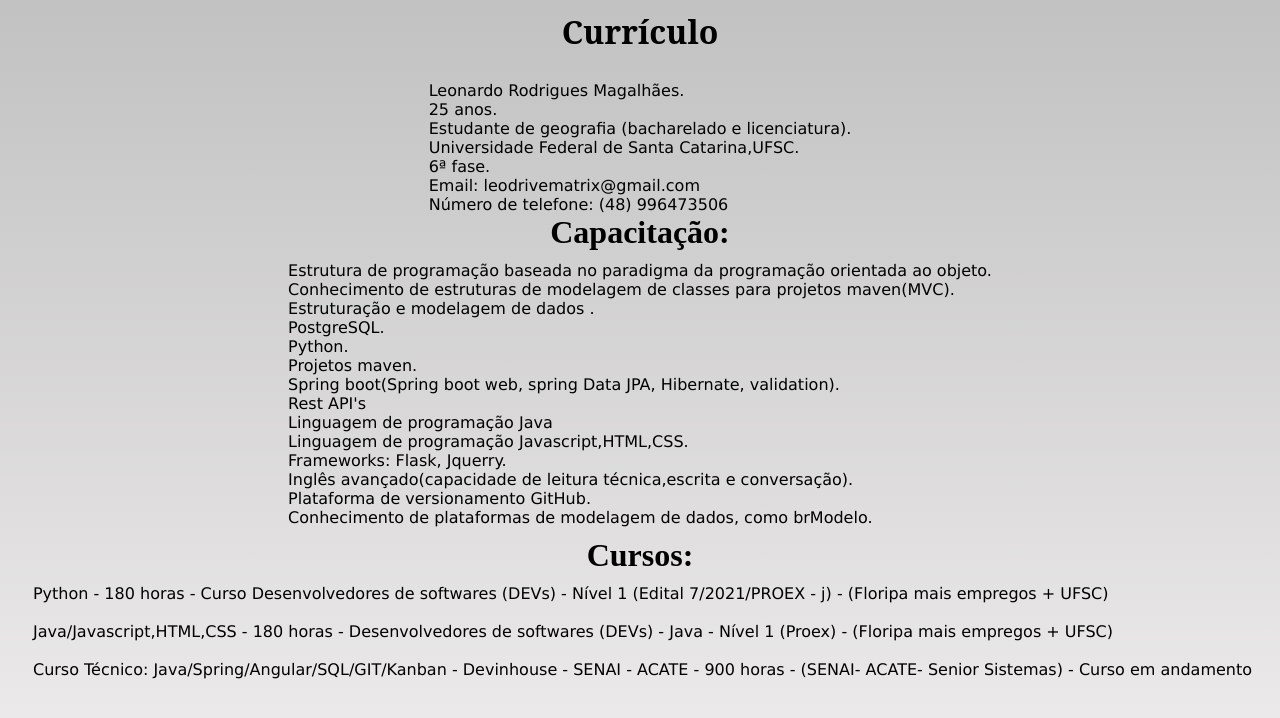
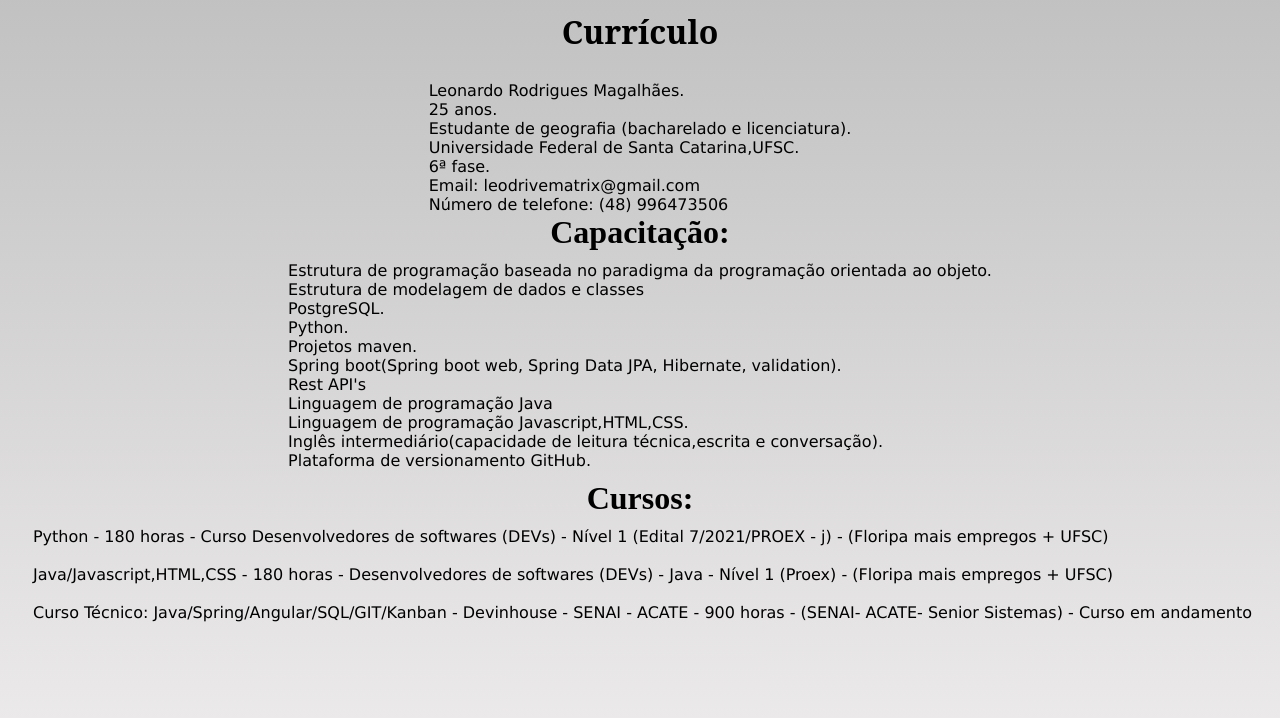
Before and after one commit to scorplion159/COBRINHA_BACKUP, a plain HTML site: page index.html in a window 1280 px wide. Drawn offline with Linux system fonts and the light colour scheme; a web font is replaced by a local one.

Commit message:
Update index.html

```diff
--- a/index.html
+++ b/index.html
@@ -108,29 +108,28 @@
             <div class="tabela">
 
                      Estrutura de programação baseada no paradigma da programação orientada ao objeto.<br>
-                     Conhecimento de estruturas de modelagem de classes para projetos maven(MVC).<br>
+                     Estrutura de modelagem de dados e classes<br>
 
-                     Estruturação e modelagem de dados .<br>
                      PostgreSQL.<br>
 
 
                      Python.<br>
               Projetos maven.<br>
-             Spring boot(Spring boot web, spring Data JPA, Hibernate, validation).<br>
+             Spring boot(Spring boot web, Spring Data JPA, Hibernate, validation).<br>
              Rest API's<br>
 
                      Linguagem de programação Java <br>
 
                      Linguagem de programação Javascript,HTML,CSS.<br>
-                     Frameworks: Flask, Jquerry.<br>
 
-                     Inglês avançado(capacidade de leitura técnica,escrita e conversação). <br>
+
+                     Inglês intermediário(capacidade de leitura técnica,escrita e conversação). <br>
 
 
 
                      Plataforma de versionamento GitHub.<br>
 
-                     Conhecimento de plataformas de modelagem de dados, como brModelo.<br>
+
             </div>
             <div id="cursos"><h1>Cursos:</h1></div>
             <div id="cursoespecifica">
```
